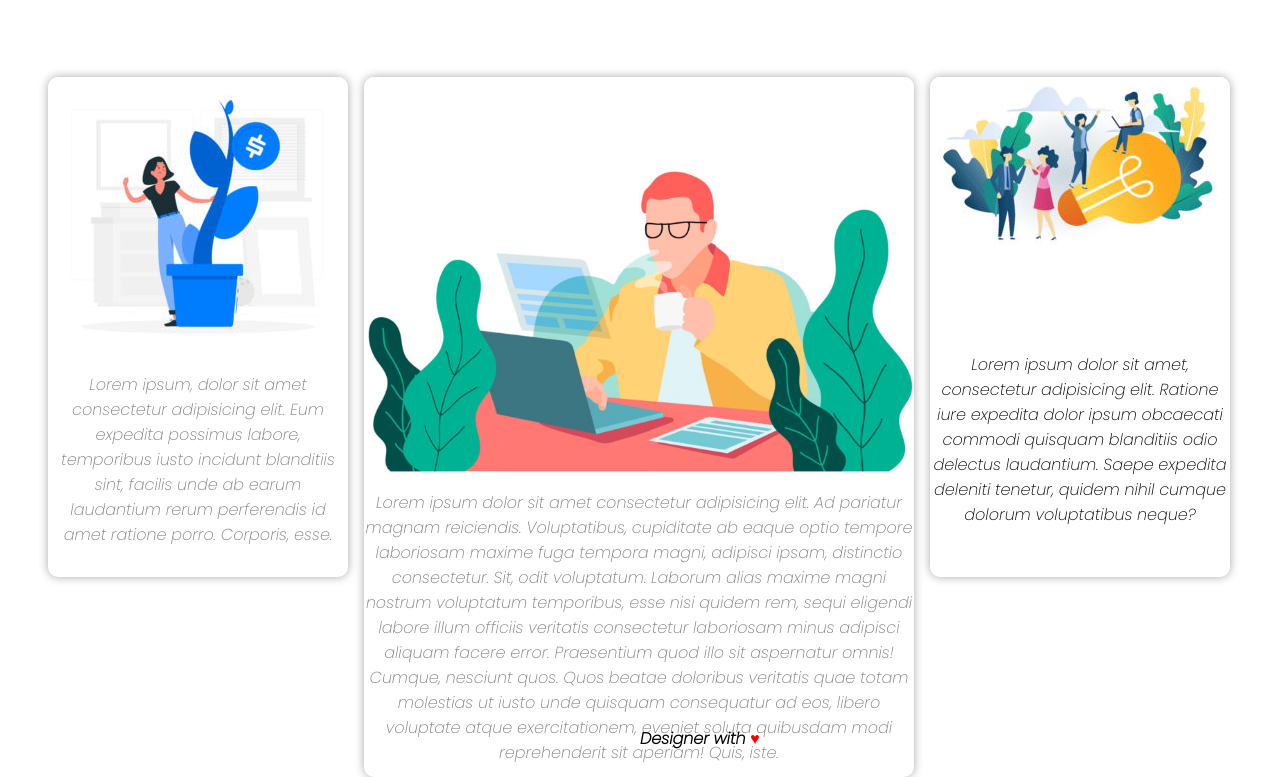
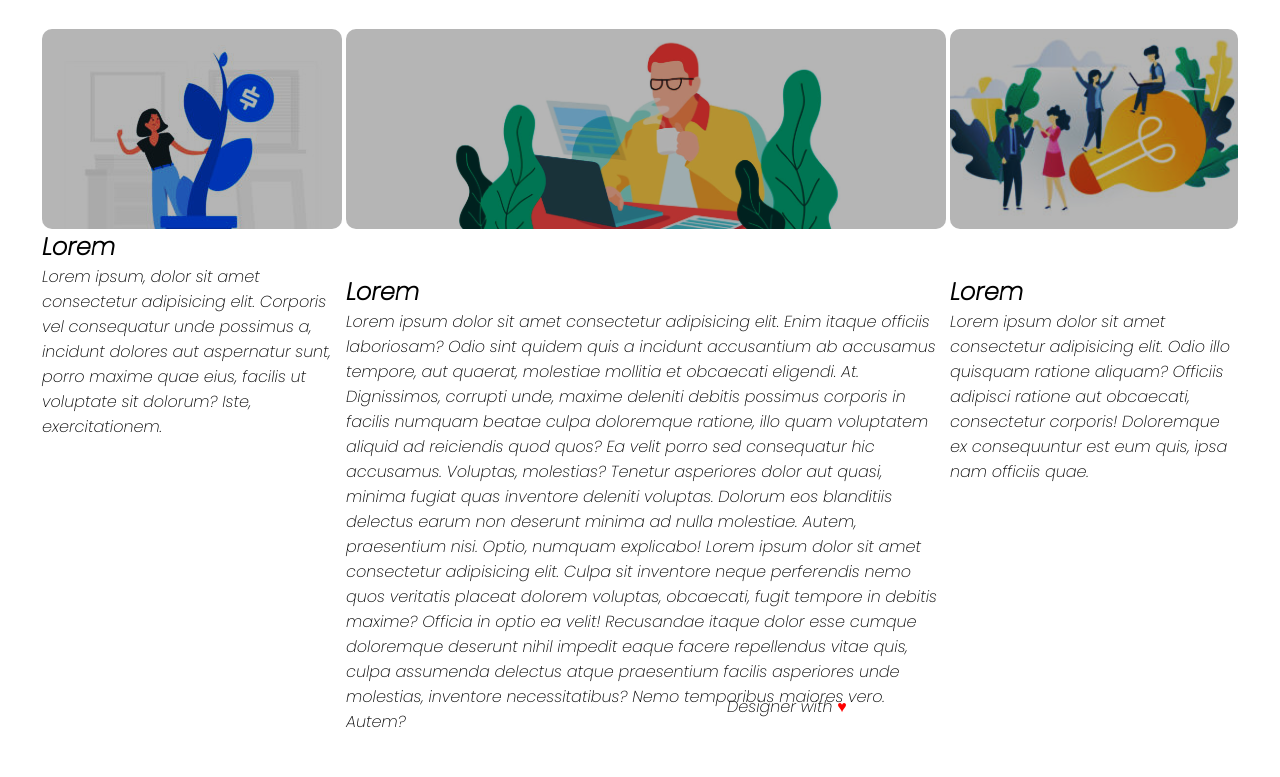
Before and after one commit to EngeneerProgram/htmlcss-wp, a plain HTML site: page index.html in a window 1280 px wide. Shown: the part 753-1530 px from the top of the page. After the commit the page ends 1487 px from the top, so only its background shows below. Drawn offline with Linux system fonts and the light colour scheme.

Commit message:
Aggiornamento esercizio riproduzione tema wp.

```diff
--- a/css/style.css
+++ b/css/style.css
@@ -3,9 +3,7 @@
     padding:0;
     box-sizing: border-box;
     font-family: 'Poppins', sans-serif;
-
-
-}
+    }
 
 
 
@@ -13,7 +11,6 @@
 .container_principale{
     width: 1200px;
     height: 100vh;
-
     margin:3rem auto;
 }
 
@@ -24,7 +21,7 @@
 }
 
 .menu li{
-    display: inline-block;
+    display:inline-block;
     margin:5px;
     font-weight: 200;
 
@@ -41,6 +38,8 @@
 .background_menu{
     position:relative;
     background-image: url(../img/banner.jpg);
+    background-color:#80808094;
+     background-blend-mode: color-burn;
     background-position: center;
     background-size: cover;
     width: 100%;
@@ -77,72 +76,7 @@
     color:darkgray;
 }
 
-.clearfix{
-    content: "";
-    display: table;
-    clear: both;
-}
-.info1, .info2, .info3{
 
-    float:left;
-    display:inline-block;
-    text-align: center;
-    margin:0 8px;
-    border-radius: 10px;
-    box-shadow: 0 0 10px rgb(172, 166, 166);
-}
-
-.info1{
-    position:relative;
-    width: 300px;
-    height: 500px;
-    background-repeat: no-repeat;
-    background-image: url(../img/img-1.jpg);
-}
-
-.info1 >p{
-    position:absolute;
-    bottom:30px;
-    left:0;
-    color:grey;
-}
-.info2 > p{
-    position:absolute;
-    bottom:12px;
-    left:0;
-    color:grey;
-}
-
-.info2{
-    position:relative;
-    width: 550px;
-    height: 700px;
-    background-image: url(../img/banner-2.jpg);
-    background-position: top;
-    background-repeat: no-repeat;
-    background-size: 129%;
-}
-
-.info3{
-    position:relative;
-    background-repeat: no-repeat;
-    width: 300px;
-    height: 500px;
-    background-image: url(../img/img-3.jpg);
-
-
-
-}
-
-.info3 > p{
-    position:absolute;
-    bottom:50px;
-    left:0;
-}
-
-.info{
-    margin-top: 5rem;
-}
 
 .container_principale{
     position:relative;
@@ -150,12 +84,102 @@
 
 footer{
     position:absolute;
-    bottom:-656px;
-    left:600px;
-    color:black;
-    font-weight: bold;
+    bottom: -42rem;
+    text-align: center;
+    left: 727px;
 }
 
 span{
     color:red;
 }
+
+.articles{
+    margin-top: 2rem;
+    width: 100%;
+    height: 50vh;
+
+
+}
+
+.article1{
+    width: 25%;
+    height:100%;
+
+}
+
+.aricle1 > h2{
+    margin:10px;
+}
+
+.immagine_article1{
+    height: 50%;
+    width: 100%;
+    background-image: url(../img/img-1.jpg);
+    background-color:#80808094;
+     background-blend-mode: color-burn;
+    border-radius: 10px;
+
+
+}
+.clearfix{
+    content: "";
+    display: table;
+    clear: both;
+}
+
+.article2{
+    width: 50%;
+    height: 100%;
+}
+
+.immagine_article2{
+   position:relative;
+    height: 50%;
+    width: 100%;
+    background-image: url(../img/banner-2.jpg);
+    background-size: 83%;
+    background-position: center;
+    border-radius: 10px;
+    background-color: #80808094;
+     background-blend-mode: color-burn;
+}
+.paragrafo2{
+    position:absolute;
+    bottom:-245px;
+    left:0;
+    width: 100%;
+    height: 100%;
+    }
+
+
+.article1, .article2, .article3{
+    float:left;
+    margin:0 2px;
+    }
+
+.article3{
+    width: 24%;
+    height: 100%;
+
+
+}
+
+.immagine_article3{
+    position:relative;
+    width: 100%;
+    height: 50%;
+    background-image:url(../img/img-3.jpg);
+    background-position: center;
+    border-radius: 10px;
+    background-color: #80808094;
+     background-blend-mode: color-burn;
+     background-size: cover;
+}
+
+.paragrafo3{
+    position:absolute;
+    bottom:-245px;
+    left:0;
+    width: 100%;
+    height: 100%;
+    }
--- a/index.html
+++ b/index.html
@@ -39,24 +39,39 @@
             <h1>Leadertship</h1>
             <h5>Fertenum urna a libero tempus</h5>
 
-            <div class="info">
-                <div class="info1">
-                    <p>Lorem ipsum, dolor sit amet consectetur adipisicing elit. Eum expedita possimus labore, temporibus iusto incidunt blanditiis sint, facilis unde ab earum laudantium rerum perferendis id amet ratione porro. Corporis, esse.</p>
-                </div>
-                <div class="info2">
-                    <p>Lorem ipsum dolor sit amet consectetur adipisicing elit. Ad pariatur magnam reiciendis. Voluptatibus, cupiditate ab eaque optio tempore laboriosam maxime fuga tempora magni, adipisci ipsam, distinctio consectetur. Sit, odit voluptatum.
-                    Laborum alias maxime magni nostrum voluptatum temporibus, esse nisi quidem rem, sequi eligendi labore illum officiis veritatis consectetur laboriosam minus adipisci aliquam facere error. Praesentium quod illo sit aspernatur omnis!
-                    Cumque, nesciunt quos. Quos beatae doloribus veritatis quae totam molestias ut iusto unde quisquam consequatur ad eos, libero voluptate atque exercitationem, eveniet soluta quibusdam modi reprehenderit sit aperiam! Quis, iste.</p>
-                </div>
-                <div class="info3">
-                    <p>Lorem ipsum dolor sit amet, consectetur adipisicing elit. Ratione iure expedita dolor ipsum obcaecati commodi quisquam blanditiis odio delectus laudantium. Saepe expedita deleniti tenetur, quidem nihil cumque dolorum voluptatibus neque?</p>
+        </div>
+
+        <div class="articles clearfix">
+            <div class="article1">
+                <div class="immagine_article1"></div>
+                <h2>Lorem</h2>
+                <p>Lorem ipsum, dolor sit amet consectetur adipisicing elit. Corporis vel consequatur unde possimus a, incidunt dolores aut aspernatur sunt, porro maxime quae eius, facilis ut voluptate sit dolorum? Iste, exercitationem.</p>
+            </div>
+            <div class="article2">
+                <div class="immagine_article2">
+                    <div class="paragrafo2">
+                        <h2>Lorem</h2>
+                        <p>Lorem ipsum dolor sit amet consectetur adipisicing elit. Enim itaque officiis laboriosam? Odio sint quidem quis a incidunt accusantium ab accusamus tempore, aut quaerat, molestiae mollitia et obcaecati eligendi. At.
+                        Dignissimos, corrupti unde, maxime deleniti debitis possimus corporis in facilis numquam beatae culpa doloremque ratione, illo quam voluptatem aliquid ad reiciendis quod quos? Ea velit porro sed consequatur hic accusamus.
+                        Voluptas, molestias? Tenetur asperiores dolor aut quasi, minima fugiat quas inventore deleniti voluptas. Dolorum eos blanditiis delectus earum non deserunt minima ad nulla molestiae. Autem, praesentium nisi. Optio, numquam explicabo!
+                    Lorem ipsum dolor sit amet consectetur adipisicing elit. Culpa sit inventore neque perferendis nemo quos veritatis placeat dolorem voluptas, obcaecati, fugit tempore in debitis maxime? Officia in optio ea velit!
+                    Recusandae itaque dolor esse cumque doloremque deserunt nihil impedit eaque facere repellendus vitae quis, culpa assumenda delectus atque praesentium facilis asperiores unde molestias, inventore necessitatibus? Nemo temporibus maiores vero. Autem?</p>
+                    </div>
                 </div>
             </div>
-       </div>
+            <div class="article3">
+                <div class="immagine_article3">
+                    <div class="paragrafo3">
+                        <h2>Lorem</h2>
+                        <p>Lorem ipsum dolor sit amet consectetur adipisicing elit. Odio illo quisquam ratione aliquam? Officiis adipisci ratione aut obcaecati, consectetur corporis! Doloremque ex consequuntur est eum quis, ipsa nam officiis quae.</p>
+                    </div>
+                </div>
+            </div>
+        </div>
 
-       <footer>Designer with <span>&hearts;</span></footer>
+
    </div>
-
+    <footer>Designer with <span>&hearts;</span></footer>
 
 </body>
 </html>
```
